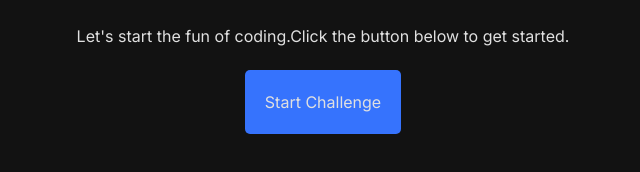
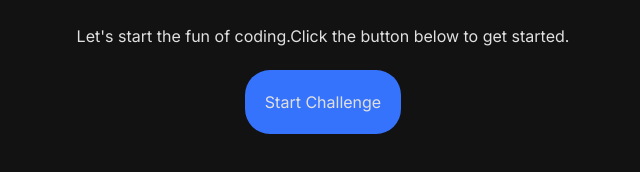
Before and after one commit to ANINDITAPRIYADARSHINI/Code-Challenge, a Next.js app: page / in a window 1280 px wide. Shown: the part 264-436 px from the top of the page, without its empty margins (317-957 px from the left). Built offline with nearby package versions, Linux system fonts and the light colour scheme.

Commit message:
Change btn. a bit

```diff
--- a/app/home.module.css
+++ b/app/home.module.css
@@ -25,7 +25,7 @@
     min-width: 120px;
     cursor: pointer;
     border: none;
-    border-radius: 5px;
+    border-radius: 25px;
     background-color: var(--btn);
     color: var(--textNight);
 }
```
